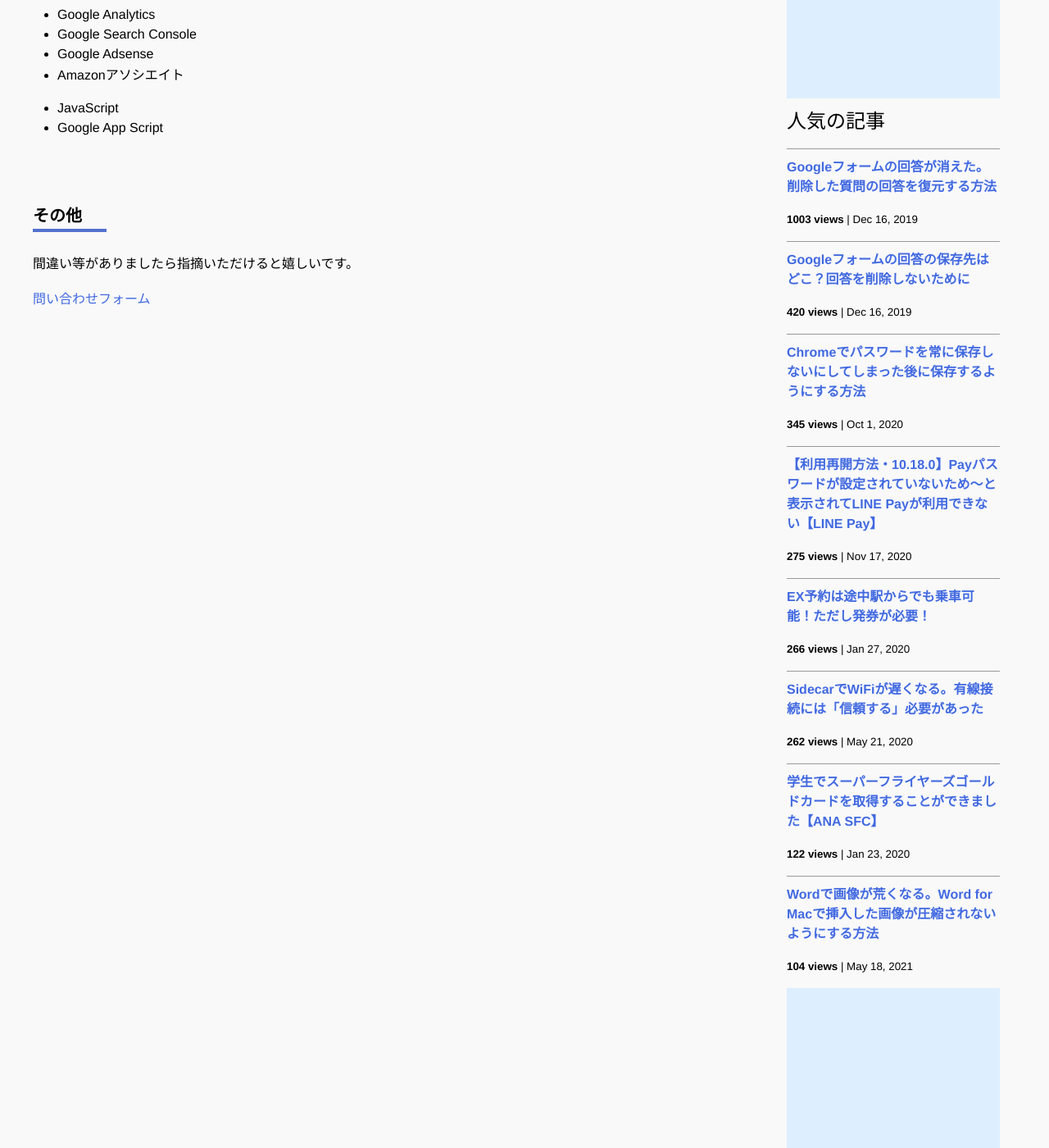
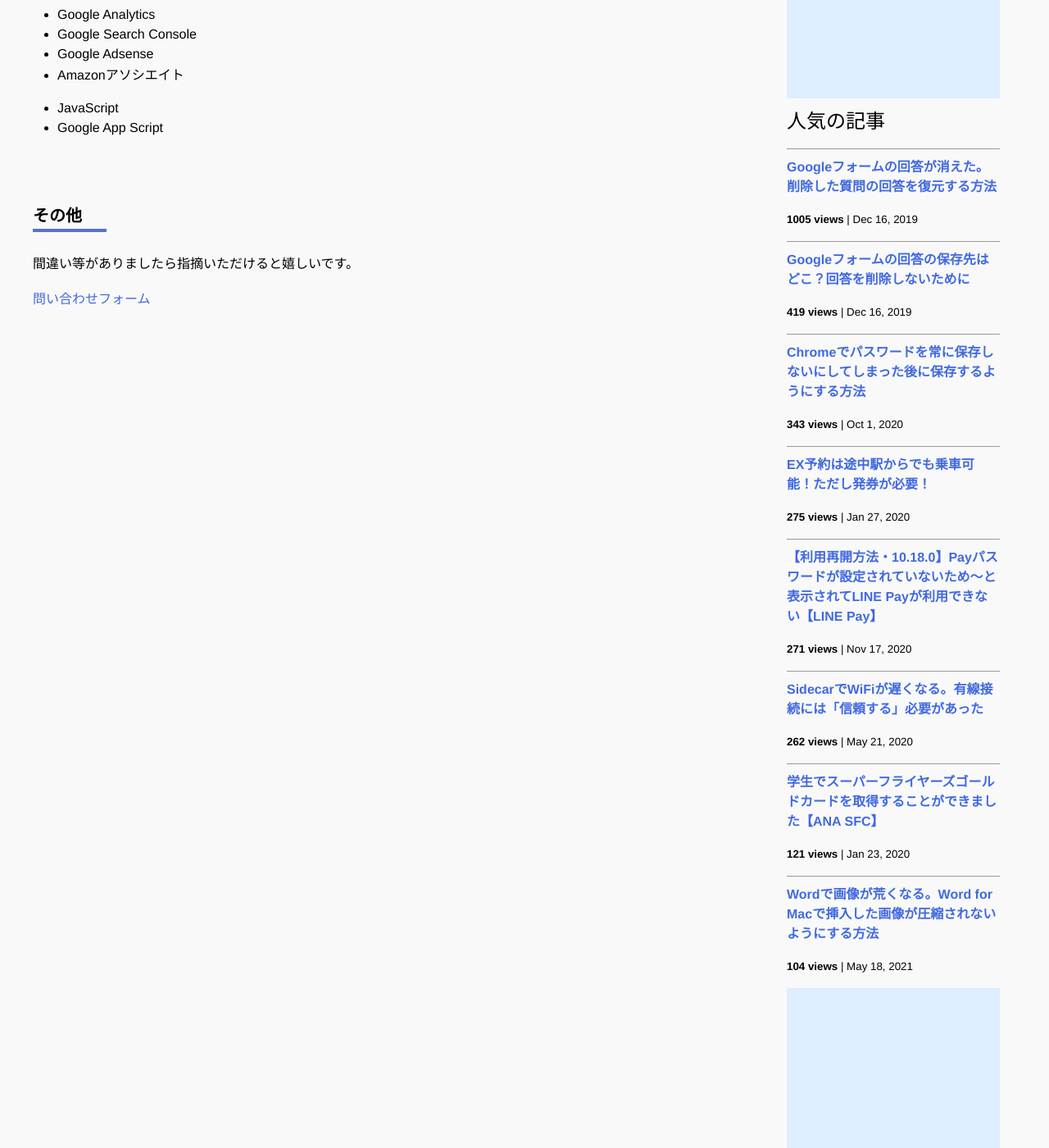
Before and after one commit to iwanaminami/shoyaiwaname, a Jekyll site: the page built from about.markdown, in a window 1280 px wide and 1400 px high, scrolled down 693 px. Shown: the whole window at 82% size. Built offline with Jekyll 4.4.1, drawn with Linux system fonts in a browser that asks for light colours; nearby versions of some CDN libraries; comment, search, counter and statistics services are not loaded.

Commit message:
a new commit message

```diff
--- a/_data/popularposts.yml
+++ b/_data/popularposts.yml
@@ -1,17 +1,17 @@
 side:
-  - view: 1003
+  - view: 1005
     url: /2019/12/16/restore-googleform.html
-  - view: 420
+  - view: 419
     url: /2019/12/16/googleform-answers.html
-  - view: 345
+  - view: 343
     url: /2020/10/01/googlepassword.html
   - view: 275
+    url: /2020/01/27/ex-rideontheway.html
+  - view: 271
     url: /2020/11/17/linepay.html
-  - view: 266
-    url: /2020/01/27/ex-rideontheway.html
   - view: 262
     url: /2020/05/21/sidecar-via-cable.html
-  - view: 122
+  - view: 121
     url: /2020/01/23/sfcgold.html
   - view: 104
     url: /2021/05/18/image-compression-word.html
```
